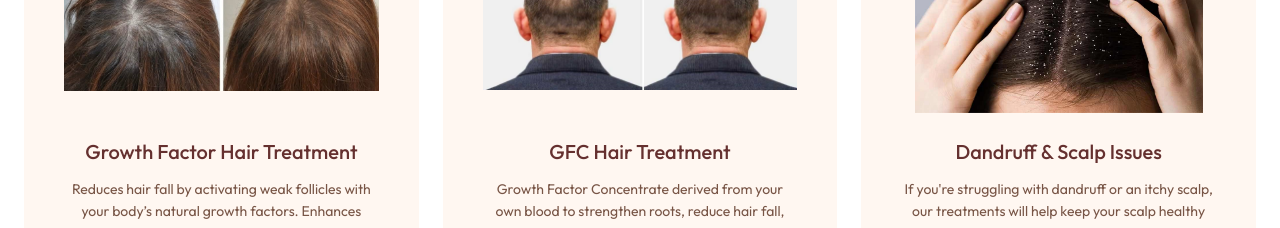
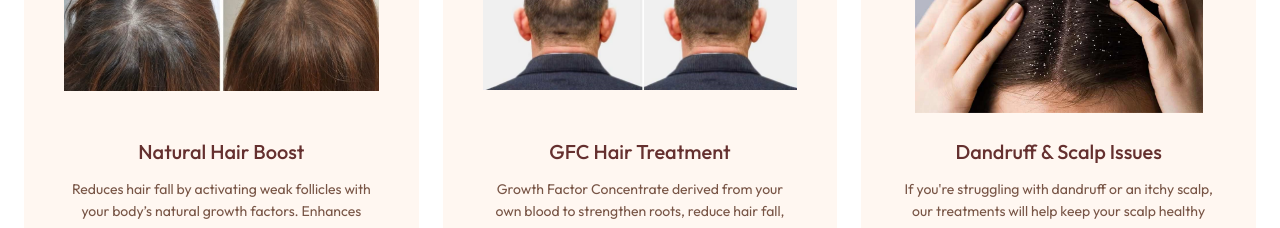
Before and after one commit to crowddevelopers08-arch/ismo, a Next.js app: page / in a window 1280 px wide. Shown: the part 2280-2508 px from the top of the page. Built offline with nearby package versions, Linux system fonts and the light colour scheme.

Commit message:
inikkllx

```diff
--- a/components/comparison-section.tsx
+++ b/components/comparison-section.tsx
@@ -112,7 +112,7 @@ const HairCareSection = () => {
 
   const treatmentCards = [
     {
-      title: "Growth Factor Hair Treatment",
+      title: "Natural Hair Boost",
       image: "PRP-Hair-Injections-Before-and-After.jpg",
       desc: "Reduces hair fall by activating weak follicles with your body’s natural growth factors. Enhances thickness and promotes healthy regrowth.",
     },
```
